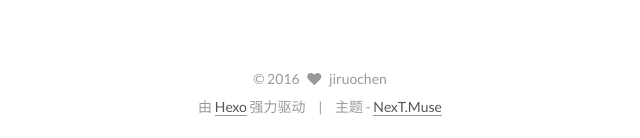
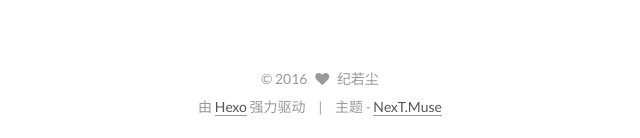
Before and after one commit to iyjw01/iyjw01.github.io, a plain HTML site: page index.html in a window 1280 px wide. Shown: the part 1384-1522 px from the top of the page, 320-960 px from the left. Drawn offline with Linux system fonts and the light colour scheme.

Commit message:
Site updated: 2016-05-24 00:38:33

```diff
--- a/index.html
+++ b/index.html
@@ -348,8 +348,8 @@
         <div class="site-author motion-element" itemprop="author" itemscope itemtype="http://schema.org/Person">
           <img class="site-author-image" itemprop="image"
                src="/images/avatar.gif"
-               alt="jiruochen" />
-          <p class="site-author-name" itemprop="name">jiruochen</p>
+               alt="纪若尘" />
+          <p class="site-author-name" itemprop="name">纪若尘</p>
           <p class="site-description motion-element" itemprop="description">此人精神有病</p>
         </div>
         <nav class="site-state motion-element">
@@ -399,7 +399,7 @@
   <span class="with-love">
     <i class="fa fa-heart"></i>
   </span>
-  <span class="author" itemprop="copyrightHolder">jiruochen</span>
+  <span class="author" itemprop="copyrightHolder">纪若尘</span>
 </div>
 
 <div class="powered-by">
```
Also changed, not shown: 2016/05/17/hello-world/index.html (+3 -3 lines), archives/2016/05/index.html (+3 -3 lines), archives/2016/index.html (+3 -3 lines), archives/index.html (+3 -3 lines), images/avatar.jpg (added), 1 other file.
